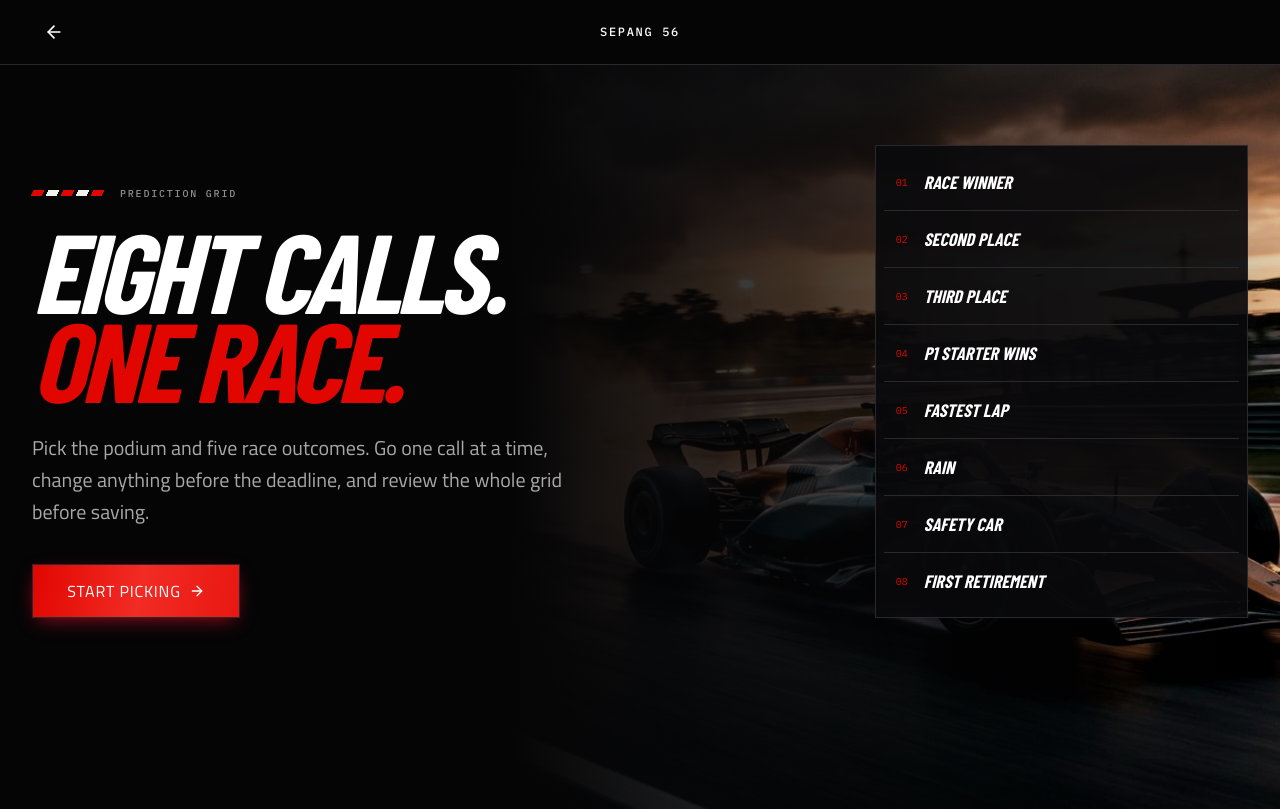
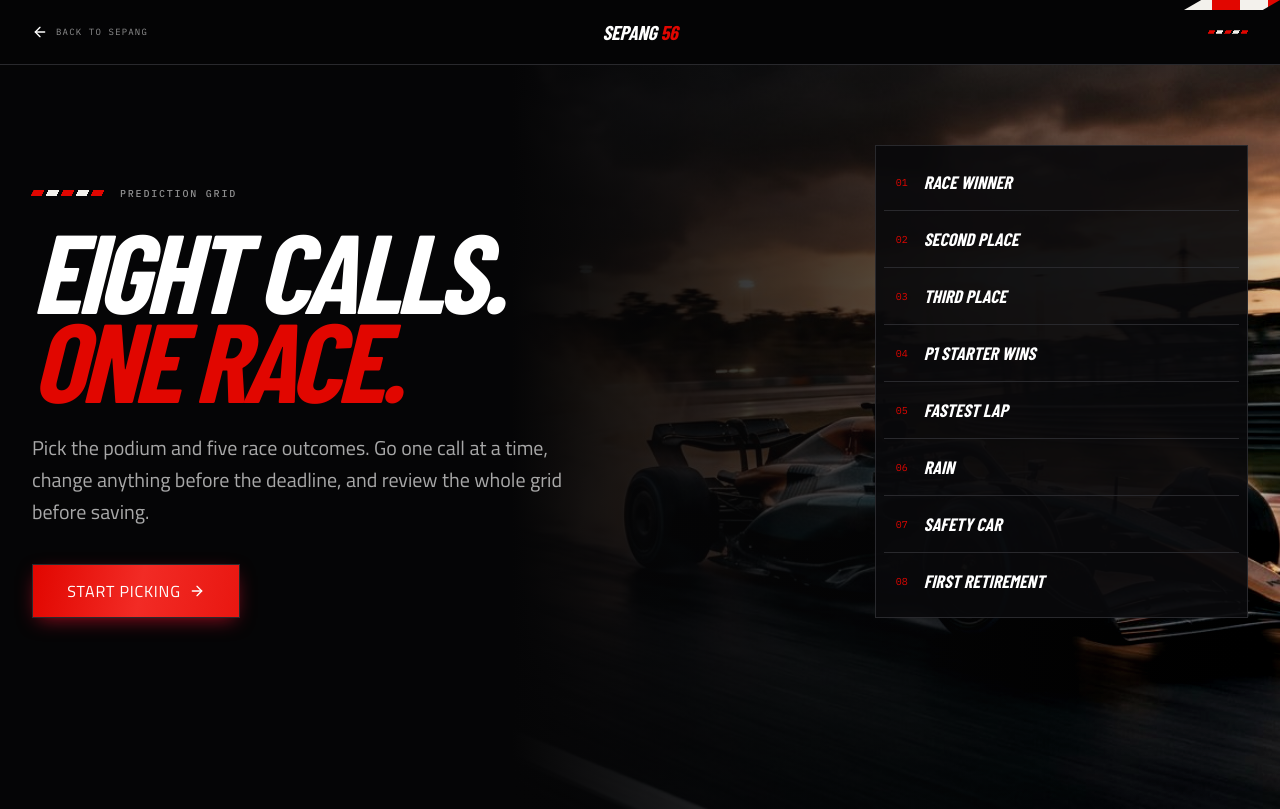
Before and after one commit to itsLucas02/f1-sepang, a Next.js app: page /predict in a window 1280 px wide. Built offline with nearby package versions, Linux system fonts and the light colour scheme; a web font is replaced by a local one.

Commit message:
design: align focused flow header with motorsport brand

```diff
--- a/components/shared/race-flow-header.tsx
+++ b/components/shared/race-flow-header.tsx
@@ -12,23 +12,30 @@ export function RaceFlowHeader({
   backLabel?: string;
 }) {
   return (
-    <header className="sticky top-0 z-50 border-b border-border bg-header">
-      <div className="grid min-h-14 grid-cols-[44px_1fr_44px] items-center px-5 md:min-h-16 md:px-8">
+    <header className="sticky top-0 z-50 overflow-hidden border-b border-race-red/70 bg-[#050506]/96 backdrop-blur-lg">
+      <div className="grid min-h-14 grid-cols-[52px_1fr_52px] items-center px-4 sm:px-6 md:min-h-16 md:grid-cols-[180px_1fr_180px] md:px-8">
         <button
           type="button"
           onClick={onBack}
           aria-label={backLabel}
-          className="inline-flex size-11 items-center justify-center rounded-md text-white transition-colors hover:bg-surface-02 focus-visible:outline-none focus-visible:ring-2 focus-visible:ring-white"
+          className="inline-flex size-11 items-center justify-center border border-white/12 text-white transition-colors hover:border-white/30 hover:bg-white/[0.04] focus-visible:outline-none focus-visible:ring-2 focus-visible:ring-white md:w-auto md:justify-start md:gap-2 md:border-0 md:px-0"
         >
-          <ArrowLeft aria-hidden="true" className="size-5" />
+          <ArrowLeft aria-hidden="true" className="size-4" />
+          <span className="hidden font-mono text-[9px] uppercase tracking-[0.13em] text-white/55 md:inline">
+            {backLabel}
+          </span>
         </button>
 
-        <div className="text-center font-mono text-xs font-medium tracking-[0.14em] text-white">
-          {SITE_NAME}
+        <div className="text-center font-display text-lg font-extrabold uppercase italic tracking-[-0.01em] text-white sm:text-xl">
+          <span>SEPANG </span>
+          <span className="text-race-red">56</span>
         </div>
 
-        <span aria-hidden="true" />
+        <div className="hidden items-center justify-end gap-3 md:flex">
+          <span className="motorsport-stripe block scale-[0.55] origin-right" aria-hidden="true" />
+        </div>
       </div>
+      <div className="motorsport-corner pointer-events-none absolute right-0 top-0 hidden h-2.5 w-24 md:block" aria-hidden="true" />
     </header>
   );
 }
```
